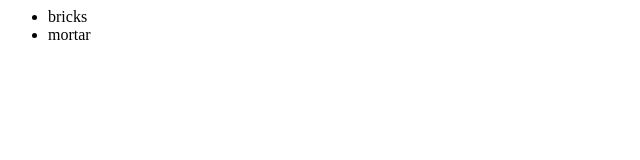
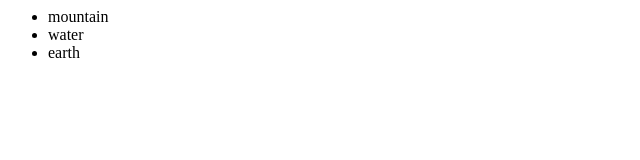
Before and after one commit to gmkerbler/githubtest, a plain HTML site: page index.html in a window 1280 px wide. Shown: the full height of the page, 0-640 px from the left. Drawn offline with Linux system fonts and the light colour scheme.

Commit message:
Updated list items in index.html Added new page with a one item list

```diff
--- a/index.html
+++ b/index.html
@@ -3,8 +3,9 @@
 
     <div>
         <ul>
-            <li>bricks</li>
-            <li>mortar</li>
+            <li>mountain</li>
+            <li>water</li>
+            <li>earth</li>
         </ul>
     </div>
 
```
Also changed, not shown: page.html (added, +6 -0 lines).
